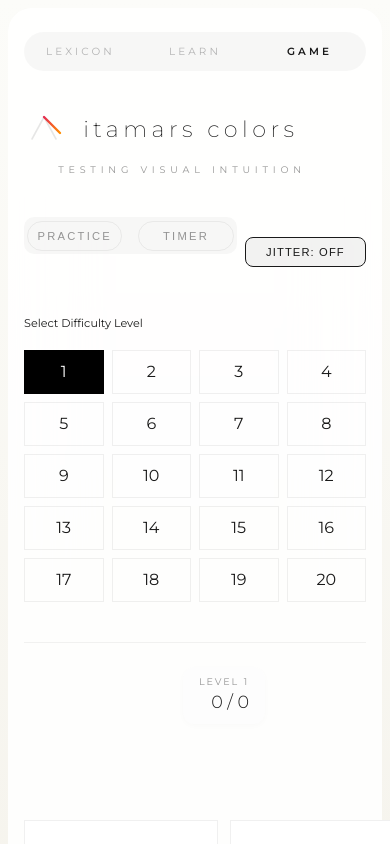
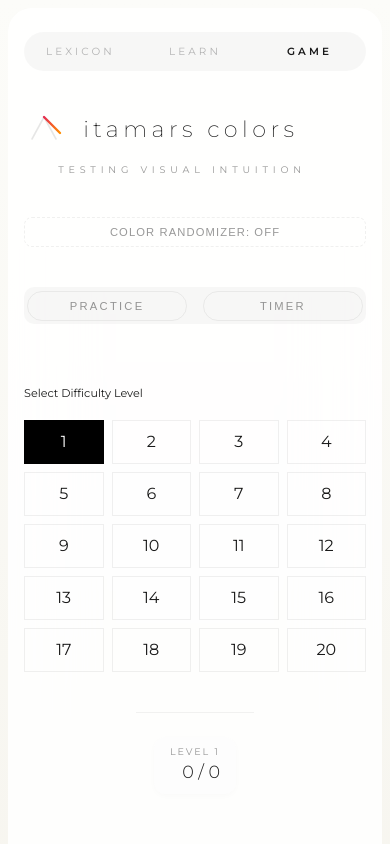
Before and after one commit to ItamarShecwitz/colors, a React (Vite) app: page / in a window 390 px wide. Both pictures are taken after a click on the button "GAME". Shown: the top 844 px of the page. Built offline with nearby package versions, Linux system fonts and the light colour scheme.

Commit message:
refactor: rename Jitter to Color Randomizer and fix mobile game visibility

```diff
--- a/src/App.css
+++ b/src/App.css
@@ -509,10 +509,12 @@ html, body {
 }
 
 .game-main {
-  display: grid;
-  grid-template-columns: 400px 1fr;
-  gap: 5rem;
+  display: flex;
+  flex-direction: column;
   align-items: center;
+  gap: 3rem;
+  max-width: 600px;
+  margin: 0 auto;
 }
 
 .target-square-frame {
@@ -550,7 +552,14 @@ html, body {
   margin-bottom: 2rem;
 }
 
-.jitter-toggle-btn {
+.game-top-utility-bar {
+  display: flex;
+  justify-content: flex-start;
+  width: 100%;
+  margin-bottom: 1rem;
+}
+
+.randomizer-toggle-btn {
   background: transparent;
   border: 1px dashed var(--glass-border);
   padding: 0.5rem 1rem;
@@ -563,13 +572,13 @@ html, body {
   transition: all 0.3s ease;
 }
 
-.jitter-toggle-btn:hover {
+.randomizer-toggle-btn:hover {
   border-style: solid;
   border-color: var(--text-main);
   color: var(--text-main);
 }
 
-.jitter-toggle-btn.active {
+.randomizer-toggle-btn.active {
   background: rgba(0, 0, 0, 0.05);
   border-style: solid;
   border-color: var(--text-main);
@@ -1198,7 +1207,7 @@ input[type="color"]::-webkit-color-swatch {
     flex: 1;
   }
 
-  .jitter-toggle-btn {
+  .randomizer-toggle-btn {
     flex: 1;
     padding: 0.5rem;
     font-size: 0.7rem;
@@ -1260,6 +1269,7 @@ input[type="color"]::-webkit-color-swatch {
     margin: 0 auto 1.5rem auto;
     padding: 0;
     box-shadow: none;
+    aspect-ratio: 1;
   }
 
   .target-square {
--- a/src/components/ColorGame.tsx
+++ b/src/components/ColorGame.tsx
@@ -18,7 +18,7 @@ export function ColorGame({ initialDifficulty = 1, onSelectColor }: ColorGamePro
   const [feedback, setFeedback] = useState<'correct' | 'wrong' | null>(null);
   const [lastClickedOption, setLastClickedOption] = useState<string | null>(null);
   const [score, setScore] = useState({ correct: 0, total: 0 });
-  const [isJitterEnabled, setIsJitterEnabled] = useState(false);
+  const [isRandomizerEnabled, setIsRandomizerEnabled] = useState(false);
 
   // Timer Mode State
   const [timeLeft, setTimeLeft] = useState(20);
@@ -49,7 +49,7 @@ export function ColorGame({ initialDifficulty = 1, onSelectColor }: ColorGamePro
     const seed = candidates[Math.floor(Math.random() * candidates.length)];
 
     let target: string;
-    if (isJitterEnabled) {
+    if (isRandomizerEnabled) {
       target = chroma(seed.hex)
         .set('hsl.h', (chroma(seed.hex).get('hsl.h') + (Math.random() * 40 - 20) + 360) % 360)
         .set('hsl.s', Math.max(0.1, Math.min(0.9, chroma(seed.hex).get('hsl.s') + (Math.random() * 0.4 - 0.2))))
@@ -66,11 +66,11 @@ export function ColorGame({ initialDifficulty = 1, onSelectColor }: ColorGamePro
     setFeedback(null);
     setLastClickedOption(null);
     setTimeLeft(20);
-  }, [difficulty, mode, score.total, isJitterEnabled]);
+  }, [difficulty, mode, score.total, isRandomizerEnabled]);
 
   useEffect(() => {
     generateQuestion();
-  }, [difficulty, mode, isJitterEnabled]);
+  }, [difficulty, mode, isRandomizerEnabled]);
 
   useEffect(() => {
     if (mode === 'timer' && !feedback && !isGameOver) {
@@ -123,21 +123,23 @@ export function ColorGame({ initialDifficulty = 1, onSelectColor }: ColorGamePro
 
   return (
     <div className="game-container animate-in">
+      <div className="game-top-utility-bar">
+        <button
+          className={`randomizer-toggle-btn ${isRandomizerEnabled ? 'active' : ''}`}
+          onClick={() => {
+            setIsRandomizerEnabled(!isRandomizerEnabled);
+            resetGame();
+          }}
+        >
+          {isRandomizerEnabled ? 'Color Randomizer: On' : 'Color Randomizer: Off'}
+        </button>
+      </div>
+
       <div className="game-controls-top-row">
         <div className="game-modes">
           <button className={`mode-btn ${mode === 'practice' ? 'active' : ''}`} onClick={() => { setMode('practice'); resetGame(); }}>Practice</button>
           <button className={`mode-btn ${mode === 'timer' ? 'active' : ''}`} onClick={() => { setMode('timer'); resetGame(); }}>Timer</button>
         </div>
-
-        <button
-          className={`jitter-toggle-btn ${!isJitterEnabled ? 'active' : ''}`}
-          onClick={() => {
-            setIsJitterEnabled(!isJitterEnabled);
-            resetGame();
-          }}
-        >
-          {isJitterEnabled ? 'Jitter: On' : 'Jitter: Off'}
-        </button>
       </div>
 
       <div className="game-header">
```
Also changed, not shown: 1 other file (tests, documents, lock files or other folders).
